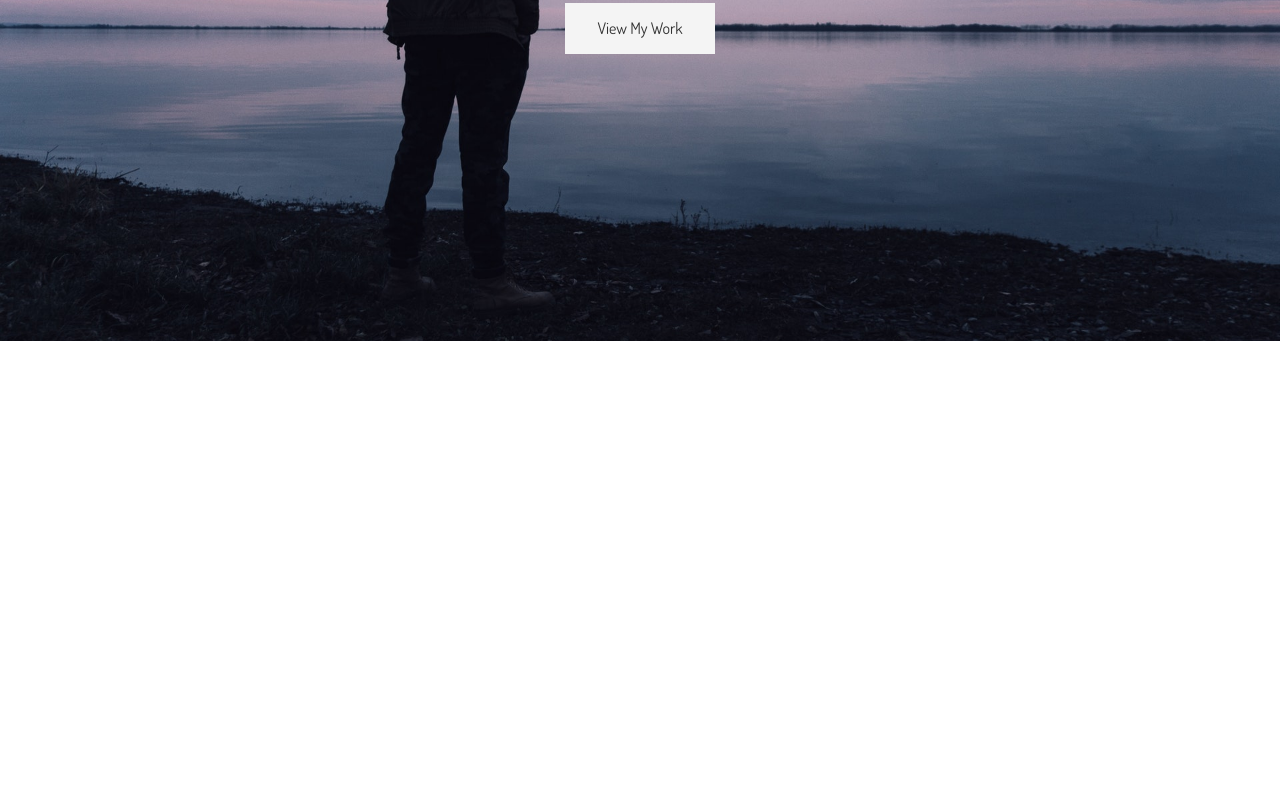
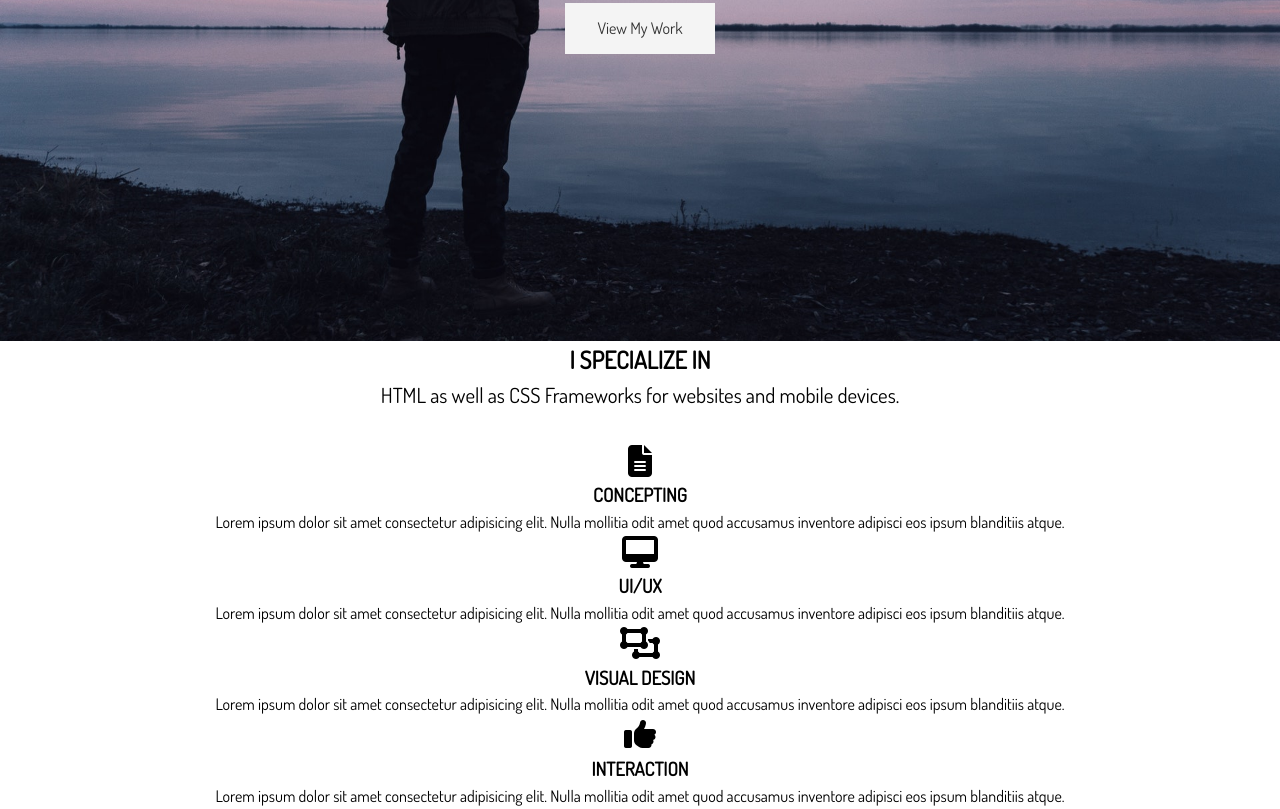
Before and after one commit to jt227b/Portfolio-Sass, a website: page dist/index.html in a window 1280 px wide. Shown: the part 459-1268 px from the top of the page. Before the commit the page ends 800 px from the top, so only its background shows below. Drawn offline with Linux system fonts and the light colour scheme.

Commit message:
Progress

```diff
--- a/dist/index.html
+++ b/dist/index.html
@@ -46,6 +46,53 @@
       </div>
     </header>
 
+    <!-- Section A: Specialize -->
+    <section id="home-a" class="text-center py-2">
+      <div class="container">
+        <h2 class="section-title">I Specialize In</h2>
+        <div class="bottom-line"></div>
+        <p class="lead">
+          HTML as well as CSS Frameworks for websites and mobile devices.
+        </p>
+        <div>
+          <i class="fas fa-file-alt fa-2x"></i>
+          <h3>Concepting</h3>
+          <p>
+            Lorem ipsum dolor sit amet consectetur adipisicing elit. Nulla
+            mollitia odit amet quod accusamus inventore adipisci eos ipsum
+            blanditiis atque.
+          </p>
+        </div>
+        <div>
+          <i class="fas fa-desktop fa-2x"></i>
+          <h3>UI/UX</h3>
+          <p>
+            Lorem ipsum dolor sit amet consectetur adipisicing elit. Nulla
+            mollitia odit amet quod accusamus inventore adipisci eos ipsum
+            blanditiis atque.
+          </p>
+        </div>
+        <div>
+          <i class="fas fa-object-ungroup fa-2x"></i>
+          <h3>Visual Design</h3>
+          <p>
+            Lorem ipsum dolor sit amet consectetur adipisicing elit. Nulla
+            mollitia odit amet quod accusamus inventore adipisci eos ipsum
+            blanditiis atque.
+          </p>
+        </div>
+        <div>
+          <i class="fas fa-thumbs-up fa-2x"></i>
+          <h3>Interaction</h3>
+          <p>
+            Lorem ipsum dolor sit amet consectetur adipisicing elit. Nulla
+            mollitia odit amet quod accusamus inventore adipisci eos ipsum
+            blanditiis atque.
+          </p>
+        </div>
+      </div>
+    </section>
+
     <!-- JavaScript - Type Effect -->
     <script src="js/typewriter.js"></script>
   </body>
```
